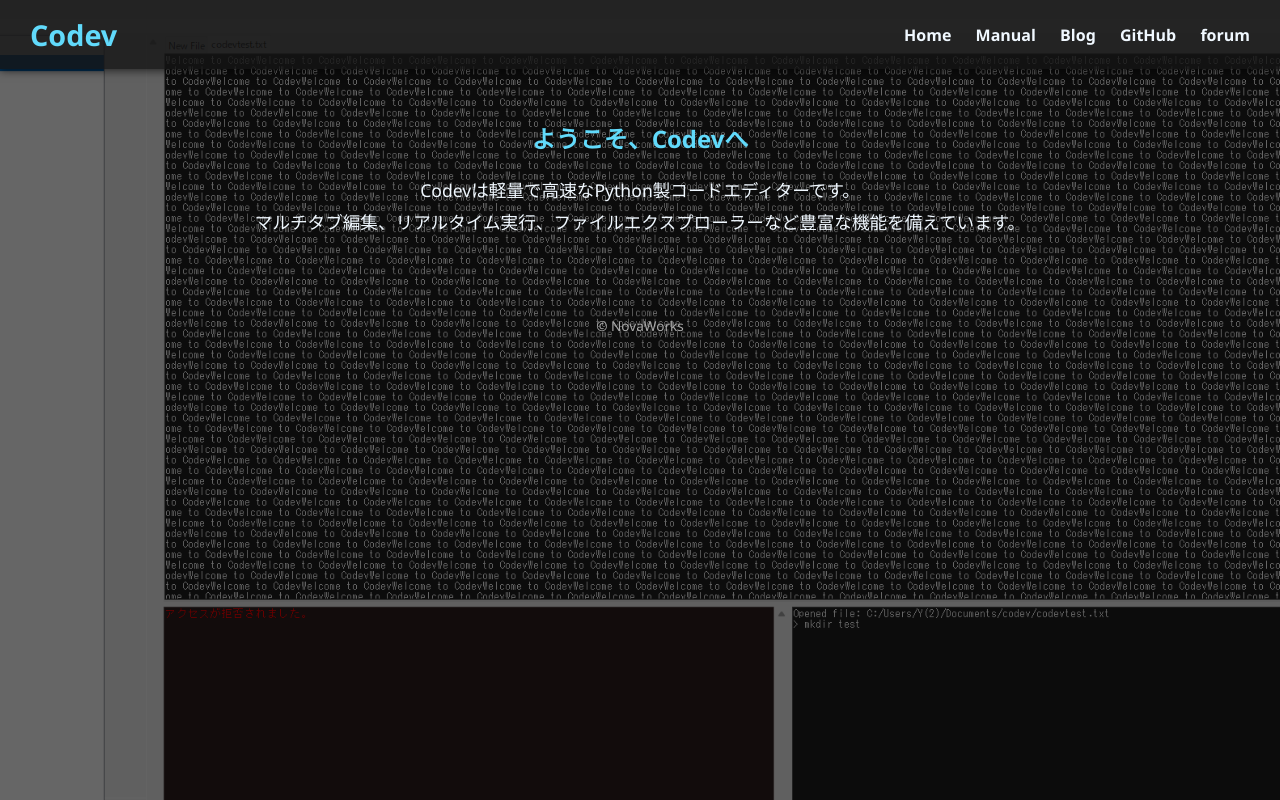
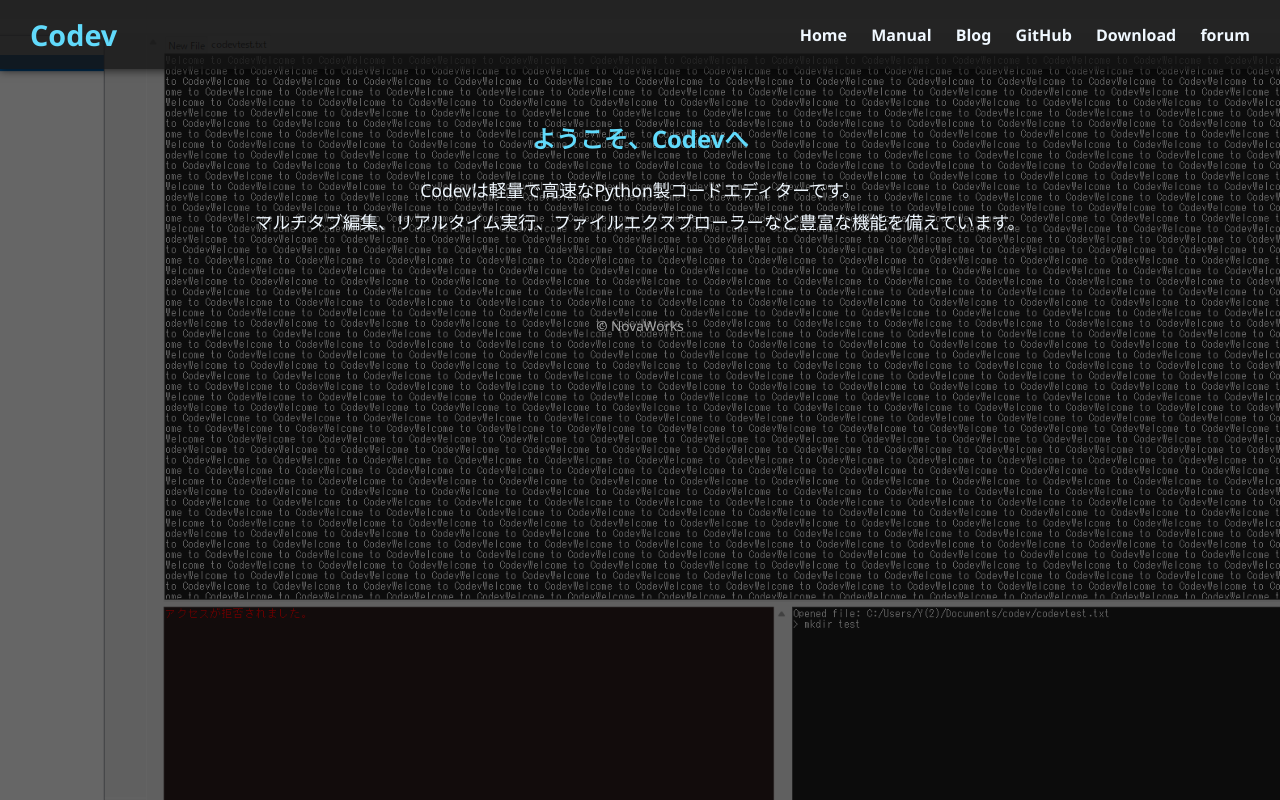
Before and after one commit to yucchannel/codev, a plain HTML site: page index.html in a window 1280 px wide. Drawn offline with Linux system fonts and the light colour scheme.

Commit message:
Update index.html

```diff
--- a/index.html
+++ b/index.html
@@ -80,6 +80,8 @@
     <a href="manual.html">Manual</a>
     <a href="blog.html">Blog</a>
     <a href="https://github.com/yucchannel/codev" target="_blank">GitHub</a>
+            <a href="https://github.com/yucchannel/codev/release/latest" target="_blank" rel="noopener">Download</a>
+
         <a href="forum">forum</a>
 
   </nav>
```
